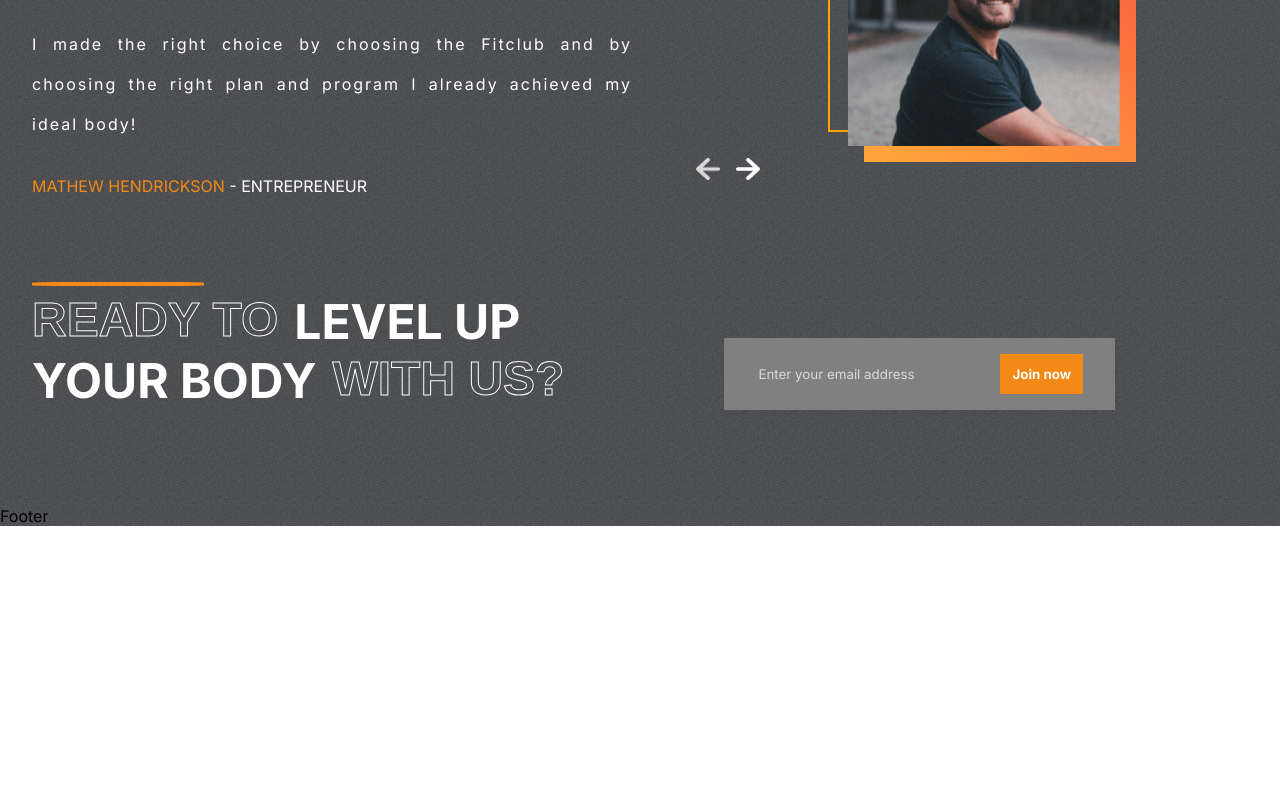
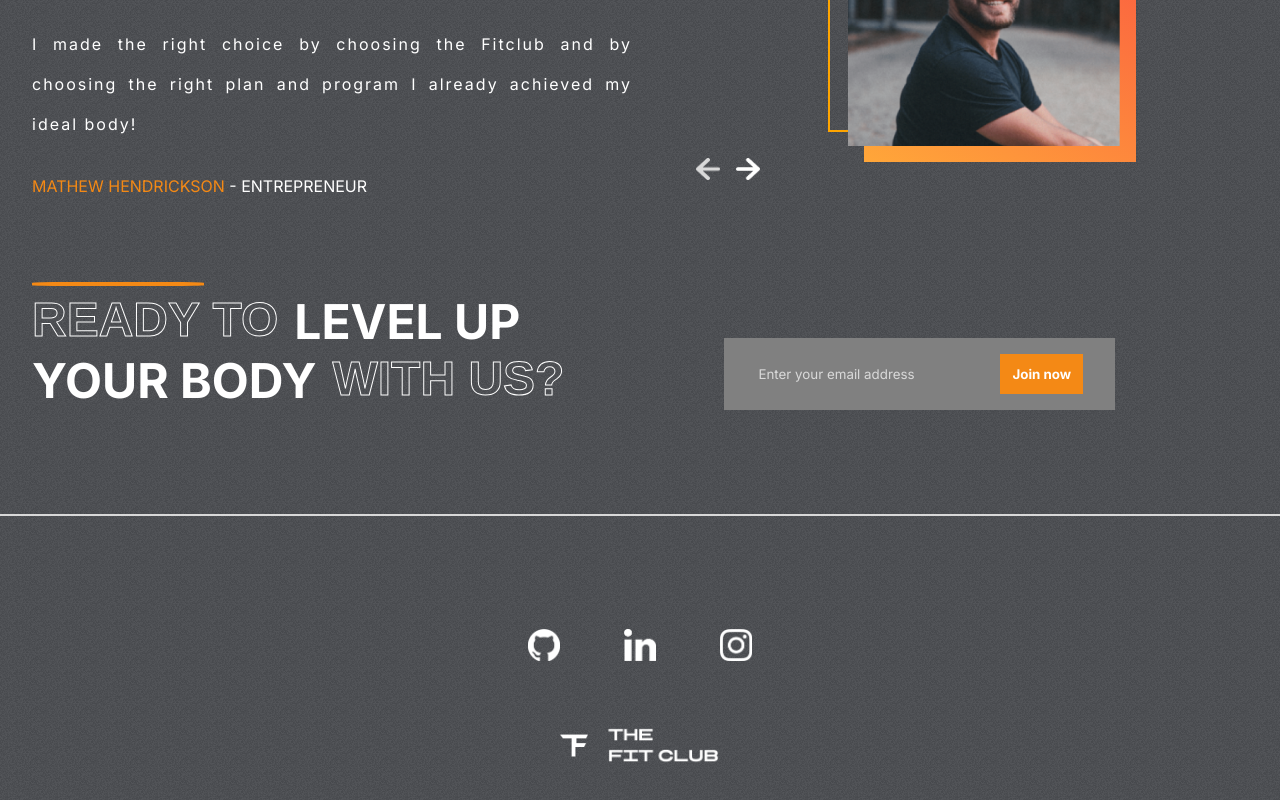
Before and after one commit to Mhira-codes/Get-Fit_CLub, a React (Create React App) app: page / in a window 1280 px wide. Shown: the part 2738-3538 px from the top of the page. Before the commit the page ends 3264 px from the top, so only its background shows below. Built offline with nearby package versions, Linux system fonts and the light colour scheme.

Commit message:
changes in file

```diff
--- a/src/components/Hero/Footer/Footer.jsx
+++ b/src/components/Hero/Footer/Footer.jsx
@@ -1,9 +1,25 @@
-import React from 'react'
-import "./Footer.css"
+import React from "react";
+import "./Footer.css";
+import github from "../../../assets/github.png";
+import linkedin from "../../../assets/linkedin.png";
+import instagram from "../../../assets/instagram.png";
+import logo from "../../../assets/logo.png";
 const Footer = () => {
   return (
-    <div>Footer</div>
-  )
-}
+    <div className="footer-container">
+      <hr />
+      <div className="footer-sub">
+        <div className="footer-images">
+          <img src={github} alt="" />
+          <img src={linkedin} alt="" />
+          <img src={instagram} alt="" />
+        </div>
+        <div className="footer-logo">
+          <img src={logo} alt="" />
+        </div>
+      </div>
+    </div>
+  );
+};
 
-export default Footer
+export default Footer;
```
